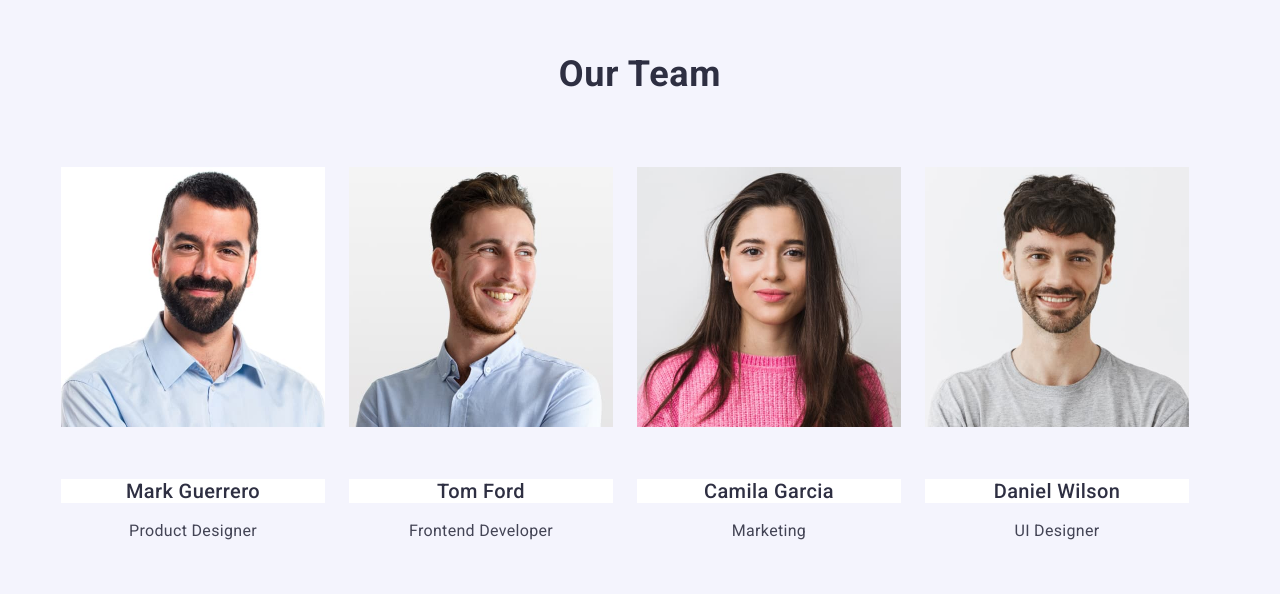
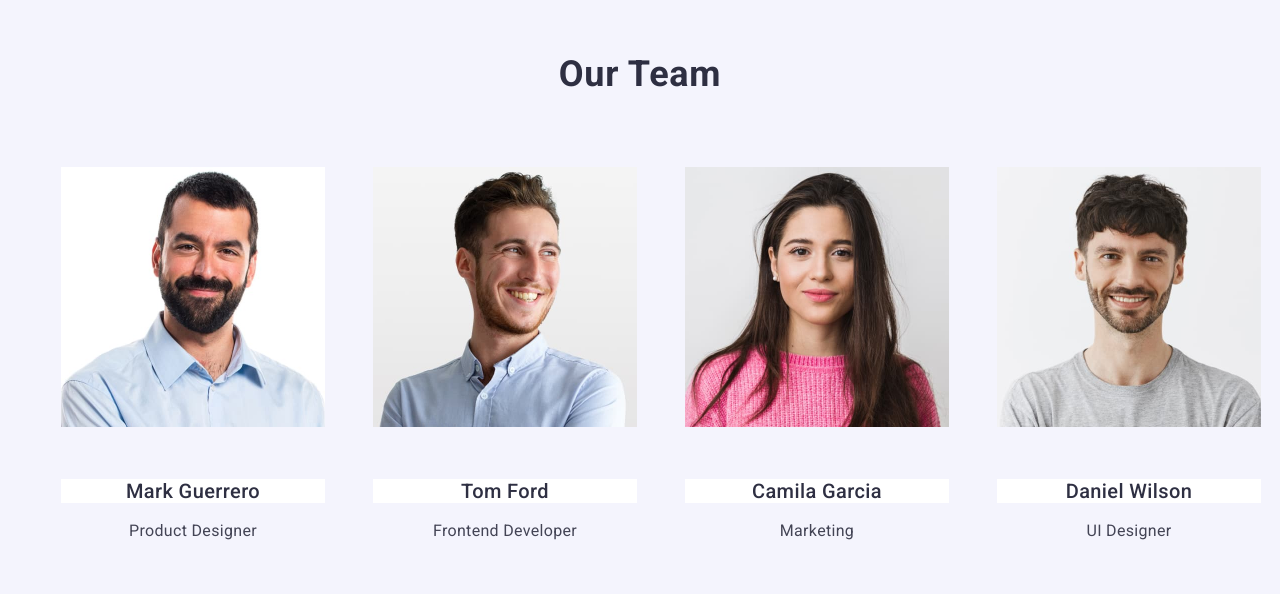
Before and after one commit to Anastasiia-Posliednicheko/goit-markup-hw-03, a plain HTML site: page index.html in a window 1280 px wide. Shown: the part 1409-2003 px from the top of the page. Drawn offline with nearby package versions, Linux system fonts and the light colour scheme; a web font is replaced by a local one.

Commit message:
add index file

```diff
--- a/css/styles.css
+++ b/css/styles.css
@@ -225,7 +225,7 @@
     gap: 24px;
     padding: 0;
 }
-.team-menu.list-team {
+.list-team {
     width: calc((100% - 72px) / 4);
     border-radius: 0px 0px 4px 4px;
     margin-right: 24px;
```
